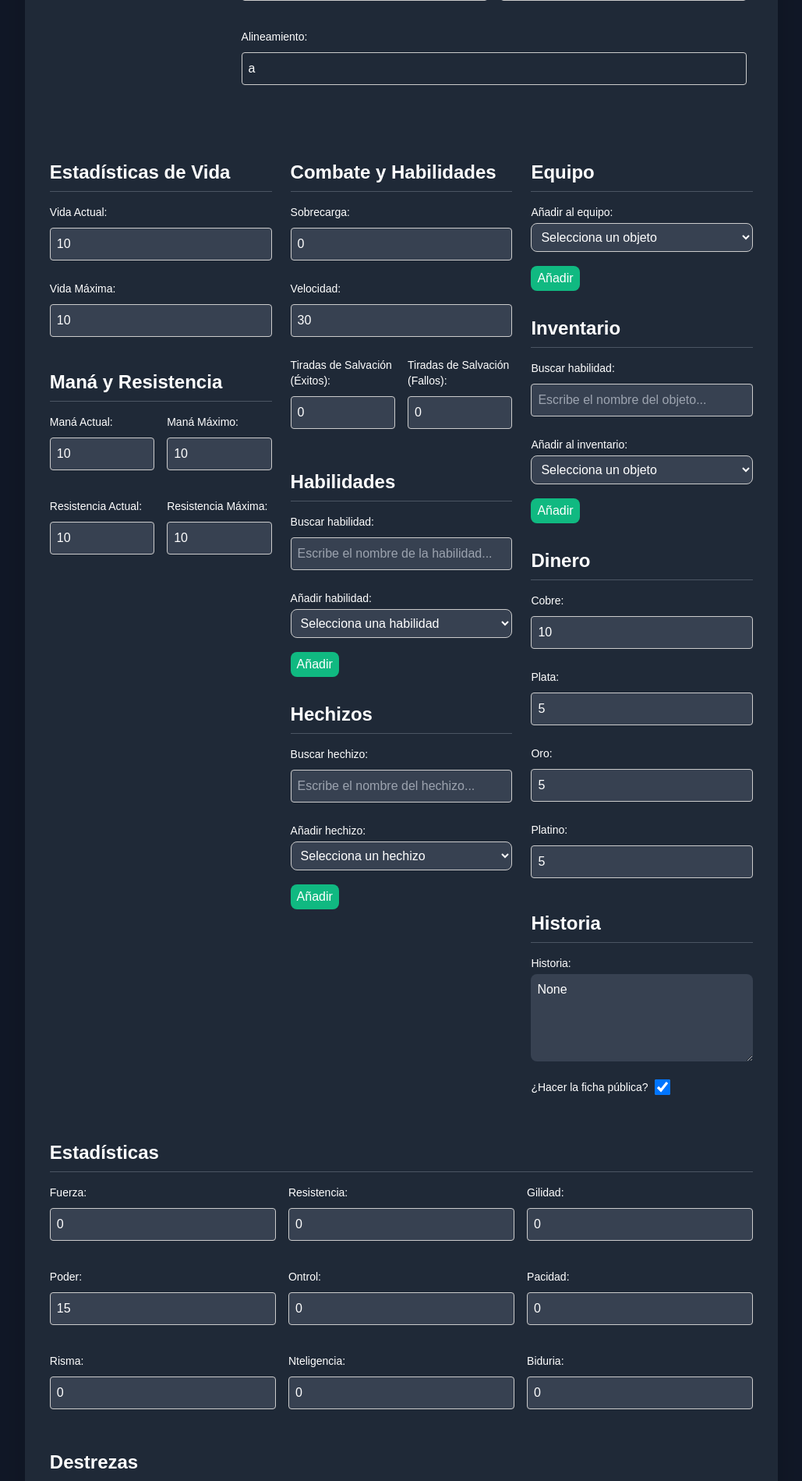
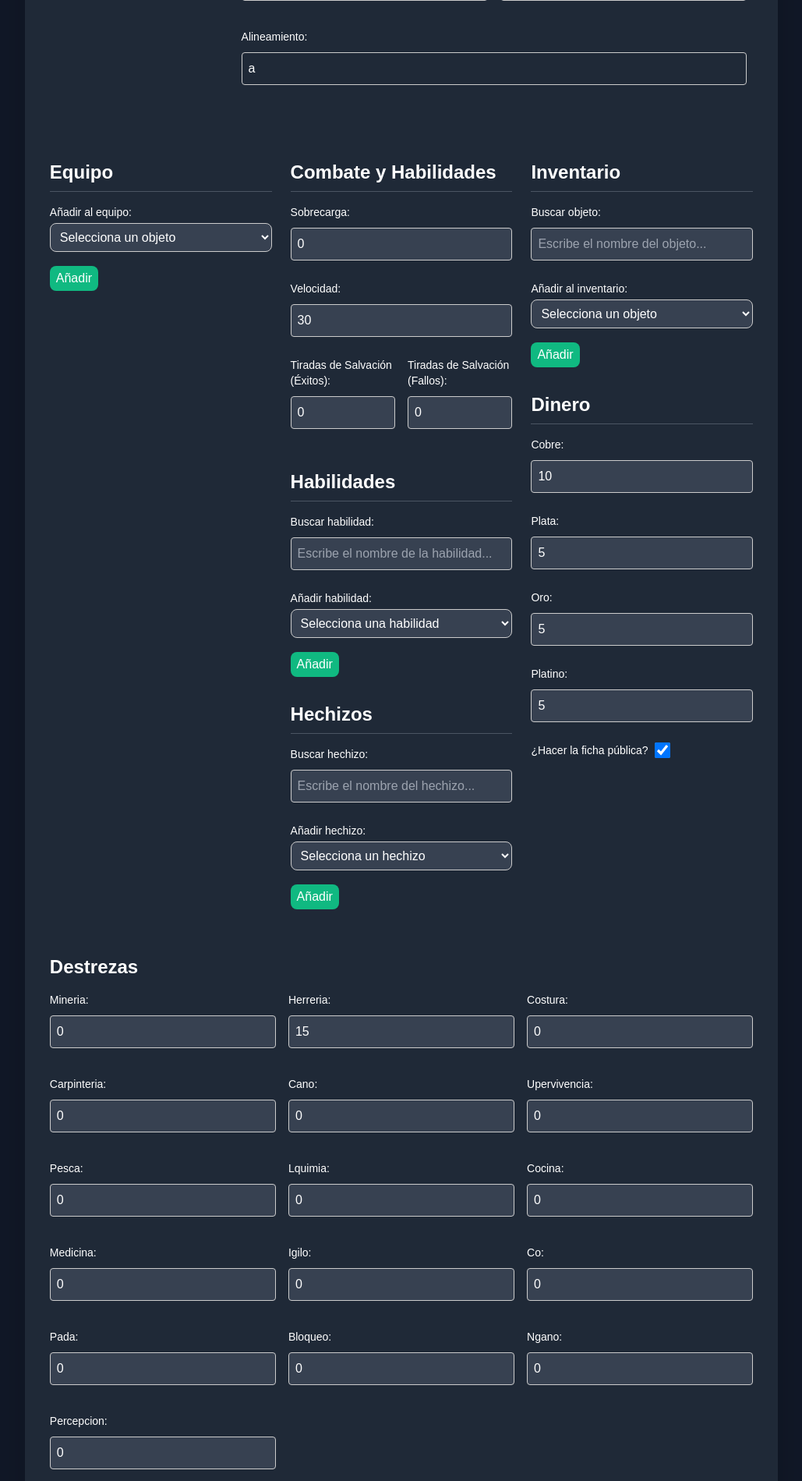
Before and after one commit to Burnt4023/Web_DnD, a Flask app: page /fichas/modificar/aaa in a window 1280 px wide. Shown: the part 480-2379 px from the top of the page at 78% size, without its empty margins (125-1154 px from the left). Run offline with Flask 3, Linux system fonts and the light colour scheme; a user stored in the database is signed in; data comes from the database, SQL or seed files in the repository.

Commit message:
modificar ficha css

```diff
--- a/templates/modificar_ficha.html
+++ b/templates/modificar_ficha.html
@@ -65,43 +65,28 @@
       </div>
       <!-- Fin del encabezado -->
 
-      <!-- Contenedor principal en 3 columnas (el resto de la ficha) -->
+      <!-- Contenedor principal en 3 columnas -->
       <div class="grid grid-cols-1 md:grid-cols-3 gap-6">
-        <!-- Columna 1: Estadísticas de Vida y Maná/Resistencia -->
+        <!-- Columna 1: Equipo -->
         <div>
-          <h2 class="text-2xl font-semibold mb-4 border-b border-gray-600 pb-2">Estadísticas de Vida</h2>
-          <!-- Vida -->
-          <div class="mb-4">
-            <label for="vida_actual" class="block text-sm font-medium">Vida Actual:</label>
-            <input type="number" id="vida_actual" name="vida_actual" value="{{ contenido['vida']['actual'] }}" required class="w-full p-2 mt-1 bg-gray-700 rounded-lg">
+          <h2 class="text-2xl font-semibold mb-4 border-b border-gray-600 pb-2">Equipo</h2>
+          <div id="lista-equipo" class="mb-4 space-y-2">
+            {% for item in equipo %}
+              <div class="flex items-center space-x-2">
+                <input type="text" name="equipo[]" value="{{ item }}" readonly required class="w-full p-2 bg-gray-700 rounded-lg">
+                <button type="button" onclick="eliminarEquipo(this)" class="bg-red-500 hover:bg-red-600 px-2 py-1 rounded-lg">Eliminar</button>
+              </div>
+            {% endfor %}
           </div>
           <div class="mb-4">
-            <label for="vida_maxima" class="block text-sm font-medium">Vida Máxima:</label>
-            <input type="number" id="vida_maxima" name="vida_maxima" value="{{ contenido['vida']['maxima'] }}" required class="w-full p-2 mt-1 bg-gray-700 rounded-lg">
-          </div>
-
-          <h2 class="text-2xl font-semibold mt-8 mb-4 border-b border-gray-600 pb-2">Maná y Resistencia</h2>
-          <!-- Maná -->
-          <div class="mb-4 grid grid-cols-2 gap-4">
-            <div>
-              <label for="mana_actual" class="block text-sm font-medium">Maná Actual:</label>
-              <input type="number" id="mana_actual" name="mana_actual" value="{{ contenido['mana']['actual'] }}" required class="w-full p-2 mt-1 bg-gray-700 rounded-lg">
-            </div>
-            <div>
-              <label for="mana_maximo" class="block text-sm font-medium">Maná Máximo:</label>
-              <input type="number" id="mana_maximo" name="mana_maximo" value="{{ contenido['mana']['maximo'] }}" required class="w-full p-2 mt-1 bg-gray-700 rounded-lg">
-            </div>
-          </div>
-          <!-- Resistencia -->
-          <div class="mb-4 grid grid-cols-2 gap-4">
-            <div>
-              <label for="resistencia_actual" class="block text-sm font-medium">Resistencia Actual:</label>
-              <input type="number" id="resistencia_actual" name="resistencia_actual" value="{{ contenido['resistencia']['actual'] }}" required class="w-full p-2 mt-1 bg-gray-700 rounded-lg">
-            </div>
-            <div>
-              <label for="resistencia_maxima" class="block text-sm font-medium">Resistencia Máxima:</label>
-              <input type="number" id="resistencia_maxima" name="resistencia_maxima" value="{{ contenido['resistencia']['maxima'] }}" required class="w-full p-2 mt-1 bg-gray-700 rounded-lg">
-            </div>
+            <label for="equipo-disponible" class="block text-sm font-medium">Añadir al equipo:</label>
+            <select id="equipo-disponible" class="w-full p-2 mt-1 bg-gray-700 rounded-lg">
+              <option value="" disabled selected>Selecciona un objeto</option>
+              {% for objeto in contenido['objetos'] %}
+                <option value="{{ objeto }}">{{ objeto }}</option>
+              {% endfor %}
+            </select>
+            <button type="button" onclick="agregarEquipo()" class="mt-2 bg-green-500 hover:bg-green-600 px-2 py-1 rounded-lg">Añadir</button>
           </div>
         </div>
 
@@ -179,29 +164,9 @@
           </div>
         </div>
 
-        <!-- Columna 3: Equipo, Inventario, Dinero, Historia y ficha pública -->
+        <!-- Columna 3: Inventario, Dinero y Ficha Pública -->
         <div>
-          <h2 class="text-2xl font-semibold mb-4 border-b border-gray-600 pb-2">Equipo</h2>
-          <div id="lista-equipo" class="mb-4 space-y-2">
-            {% for item in equipo %}
-              <div class="flex items-center space-x-2">
-                <input type="text" name="equipo[]" value="{{ item }}" readonly required class="w-full p-2 bg-gray-700 rounded-lg">
-                <button type="button" onclick="eliminarEquipo(this)" class="bg-red-500 hover:bg-red-600 px-2 py-1 rounded-lg">Eliminar</button>
-              </div>
-            {% endfor %}
-          </div>
-          <div class="mb-4">
-            <label for="equipo-disponible" class="block text-sm font-medium">Añadir al equipo:</label>
-            <select id="equipo-disponible" class="w-full p-2 mt-1 bg-gray-700 rounded-lg">
-              <option value="" disabled selected>Selecciona un objeto</option>
-              {% for objeto in contenido['objetos'] %}
-                <option value="{{ objeto }}">{{ objeto }}</option>
-              {% endfor %}
-            </select>
-            <button type="button" onclick="agregarEquipo()" class="mt-2 bg-green-500 hover:bg-green-600 px-2 py-1 rounded-lg">Añadir</button>
-          </div>
-
-          <h2 class="text-2xl font-semibold mt-8 mb-4 border-b border-gray-600 pb-2">Inventario</h2>
+          <h2 class="text-2xl font-semibold mb-4 border-b border-gray-600 pb-2">Inventario</h2>
           <div id="lista-inventario" class="mb-4 space-y-2">
             {% for objeto in contenido['objetos'] %}
               <div class="flex items-center space-x-2">
@@ -212,7 +177,7 @@
           </div>
           <!-- Búsqueda para objetos -->
           <div class="mb-4">
-            <label for="busqueda-habilidad" class="block text-sm font-medium">Buscar habilidad:</label>
+            <label for="busqueda-habilidad" class="block text-sm font-medium">Buscar objeto:</label>
             <input type="text" id="busqueda-habilidad" placeholder="Escribe el nombre del objeto..." oninput="filtrarHabilidades()" class="w-full p-2 mt-1 bg-gray-700 rounded-lg">
           </div>
           <div class="mb-4">
@@ -244,11 +209,6 @@
               <input type="number" id="dinero_platino" name="dinero[]" value="{{ contenido['dinero'][3] }}" min="0" required class="w-full p-2 mt-1 bg-gray-700 rounded-lg">
             </div>
           </div>
-          <h2 class="text-2xl font-semibold mt-8 mb-4 border-b border-gray-600 pb-2">Historia</h2>
-          <div class="mb-4">
-            <label for="historia" class="block text-sm font-medium">Historia:</label>
-            <textarea id="historia" name="historia" rows="4" cols="50" required class="w-full p-2 mt-1 bg-gray-700 rounded-lg">{{ contenido['historia'] }}</textarea>
-          </div>
           <!-- Ficha pública -->
           <div class="mb-4 flex items-center">
             <label for="ficha_publica" class="block text-sm font-medium mr-2">¿Hacer la ficha pública?</label>
@@ -257,27 +217,51 @@
         </div>
       </div>
 
-      <!-- Nuevo contenedor para Estadísticas (dividido en 3 columnas) -->
+      <!-- Contenedor independiente para Destrezas -->
+      <div class="mt-8">
+        <h2 class="text-2xl font-semibold mb-4">Destrezas</h2>
+        <div id="destrezas-container" class="grid grid-cols-1 sm:grid-cols-2 md:grid-cols-3 gap-4">
+          {% for destreza, valor in contenido['destrezas'].items() %}
+            <div>
+              <label for="destreza_{{ destreza }}" class="block text-sm font-medium">{{ destreza | capitalize }}:</label>
+              <input type="number" id="destreza_{{ destreza }}" name="destrezas[{{ destreza }}]" value="{{ valor }}" min="0" required class="w-full p-2 mt-1 bg-gray-700 rounded-lg">
+            </div>
+          {% endfor %}
+        </div>
+      </div>
+
+      <!-- Nueva sección: Imagen e Historia en paralelo -->
+      <div class="mt-8 flex flex-col md:flex-row gap-4">
+        <!-- Contenedor para la imagen (placeholder) -->
+        <div class="md:w-1/2 flex items-center justify-center border border-dashed border-gray-500 p-4">
+          <!--
+          #########################################################
+          #                                                       #
+          #                 PON TU IMAGEN AQUÍ                    #
+          #                                                       #
+          #########################################################
+          -->
+          <span class="text-gray-400">Imagen de la ficha</span>
+        </div>
+        <!-- Contenedor para Historia -->
+        <div class="md:w-1/2">
+          <h2 class="text-2xl font-semibold mb-4 border-b border-gray-600 pb-2">Historia</h2>
+          <div class="mb-4">
+            <label for="historia" class="block text-sm font-medium">Historia:</label>
+            <textarea id="historia" name="historia" rows="4" required class="w-full p-2 mt-1 bg-gray-700 rounded-lg">{{ contenido['historia'] }}</textarea>
+          </div>
+        </div>
+      </div>
+
+      <!-- Contenedor independiente para Estadísticas (inputs cuadrados pequeños) -->
       <div class="mt-8">
         <h2 class="text-2xl font-semibold mb-4 border-b border-gray-600 pb-2">Estadísticas</h2>
         <div id="estadisticas" class="grid grid-cols-1 md:grid-cols-3 gap-4">
           {% for estadistica, valor in contenido['estadisticas'].items() %}
             <div>
-              <label for="estadistica_{{ estadistica }}" class="block text-sm font-medium">{{ estadistica | capitalize }}:</label>
-              <input type="number" id="estadistica_{{ estadistica }}" name="estadisticas[{{ estadistica }}]" value="{{ valor }}" min="0" required class="w-full p-2 mt-1 bg-gray-700 rounded-lg">
-            </div>
-          {% endfor %}
-        </div>
-      </div>
-
-      <!-- Contenedor independiente para Destrezas, distribuidas en 3 columnas -->
-      <div class="mt-8">
-        <h2 class="text-2xl font-semibold mb-4 border-b border-gray-600 pb-2">Destrezas</h2>
-        <div id="destrezas-container" class="grid grid-cols-1 sm:grid-cols-2 md:grid-cols-3 gap-4">
-          {% for destreza, valor in contenido['destrezas'].items() %}
-            <div>
-              <label for="destreza_{{ destreza }}" class="block text-sm font-medium">{{ destreza | capitalize }}:</label>
-              <input type="number" id="destreza_{{ destreza }}" name="destrezas[{{ destreza }}]" value="{{ valor }}" min="0" required class="w-full p-2 mt-1 bg-gray-700 rounded-lg">
+              <label for="estadistica_{{ estadistica }}" class="block text-sm font-medium text-center">{{ estadistica | capitalize }}:</label>
+              <!-- Input cuadrado con tamaño fijo (por ejemplo, 4rem x 4rem) y centrado -->
+              <input type="number" id="estadistica_{{ estadistica }}" name="estadisticas[{{ estadistica }}]" value="{{ valor }}" min="0" required class="w-16 h-16 mx-auto bg-gray-700 rounded-none text-center">
             </div>
           {% endfor %}
         </div>
```
